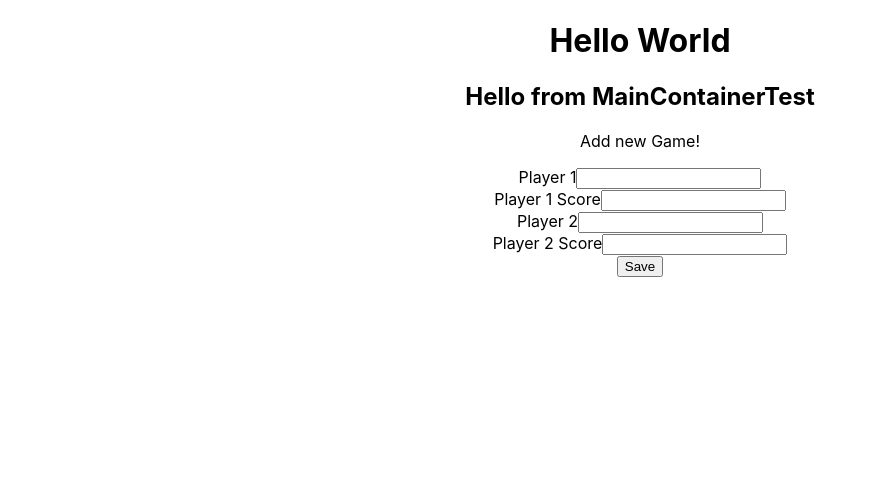
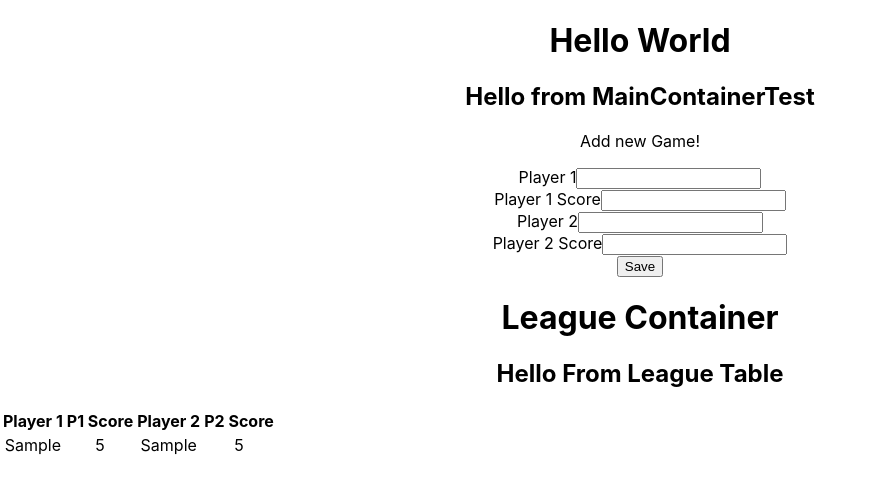
Before and after one commit to steveLacey82/AutonKata, a React (Create React App) app: page / in a window 1280 px wide. Both pictures are taken after typing "Sample", "5", "Sample", "5" into the empty fields and a click on the button "Save". Shown: the top 494 px of the page, without its empty margins (0-873 px from the left). Built offline with nearby package versions, Linux system fonts and the light colour scheme.

Commit message:
Added league table displaying the scores and players

```diff
--- a/package.json
+++ b/package.json
@@ -3,6 +3,7 @@
   "version": "0.1.0",
   "private": true,
   "dependencies": {
+    "npm": "^6.10.0",
     "react": "^16.8.6",
     "react-dom": "^16.8.6",
     "react-scripts": "3.0.1"
--- /dev/null
+++ b/src/components/LeagueTable.js
@@ -0,0 +1,32 @@
+import React from 'react';
+import Match from './Match';
+
+const LeagueTable = (props) => {
+
+    const matchNode = props.games.map((match, index) => {
+        return(
+            <tr key = {index}>
+                <Match match = {match}/>
+            </tr>
+        )
+    })
+
+    return(
+        <div>
+            <h2>Hello From League Table</h2>
+            <table>
+                <tr>
+                    <th>Player 1</th>
+                    <th>P1 Score</th>
+                    <th>Player 2</th>
+                    <th>P2 Score</th>
+                </tr>
+                    {matchNode}
+            </table>
+        </div>
+
+
+    )
+}
+
+export default LeagueTable;
--- /dev/null
+++ b/src/components/Match.js
@@ -0,0 +1,15 @@
+import React, {Fragment} from 'react';
+
+const Match = (props) => {
+    return(
+        <Fragment>
+            <td>{props.match.player1}</td>
+            <td>{props.match.p1Score}</td>
+            <td>{props.match.player2}</td>
+            <td>{props.match.p2Score}</td>
+        </Fragment>
+
+    )
+}
+
+export default Match;
--- /dev/null
+++ b/src/containers/LeagueContainer.js
@@ -0,0 +1,17 @@
+import React, {Component} from 'react';
+import LeagueTable from '../components/LeagueTable';
+
+class LeagueContainer extends Component {
+    render()
+    {
+        return(
+            <div>
+                <h1>League Container</h1>
+                <LeagueTable games = {this.props.games}/>
+            </div>
+
+        )
+    }
+}
+
+export default LeagueContainer;
--- a/src/containers/MainContainer.js
+++ b/src/containers/MainContainer.js
@@ -1,30 +1,22 @@
 import React, {Component} from 'react';
 import GameForm from '../components/GameForm';
+import LeagueContainer from './LeagueContainer';
 
 class MainContainer extends Component{
     constructor(props){
         super(props)
         this.state = {
-            // counter: 0,
             games: []
         }
-       // this.counterAdder = this.counterAdder.bind(this);
        this.addNewGame = this.addNewGame.bind(this);
     }
-
-    //  counterAdder() {
-    //     let prevState = this.state.counter;
-    //     prevState += 100;
-    //     let newState = prevState;
-    //     this.setState({counter: newState})
-    // }
 
     // This function will add the new game from our game form to the games array in our main containers state
     addNewGame(game){
         let prevState = this.state.games;
         prevState.push(game);
         let newState = prevState;
-        this.setState({counter: newState});
+        this.setState({games: newState});
     }
 
     render(){
@@ -32,6 +24,7 @@ class MainContainer extends Component{
             <>
                 <h2>Hello from MainContainerTest</h2>
                 <GameForm newGame = {this.addNewGame}/>
+                <LeagueContainer games = {this.state.games}/>
             </>
         )
     }
```
Also changed, not shown: src/components/SimpleComponent.js (deleted, +0 -16 lines), 1 other file (tests, documents, lock files or other folders).
